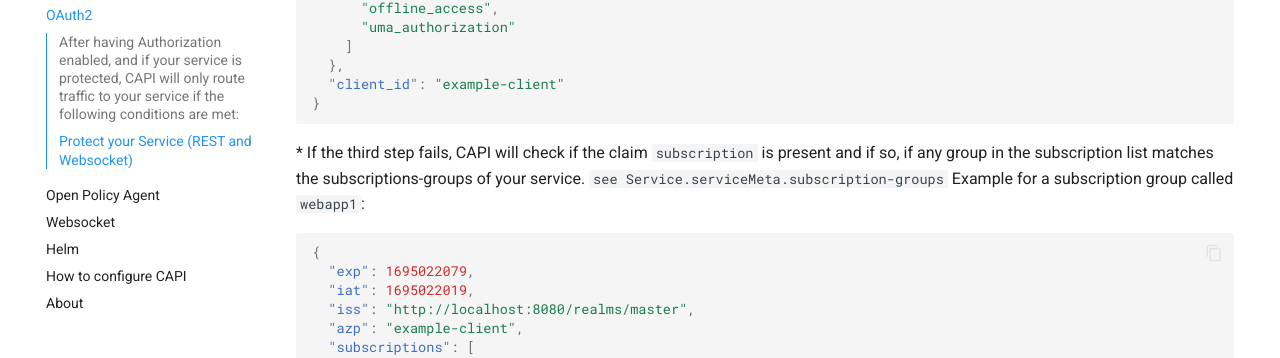
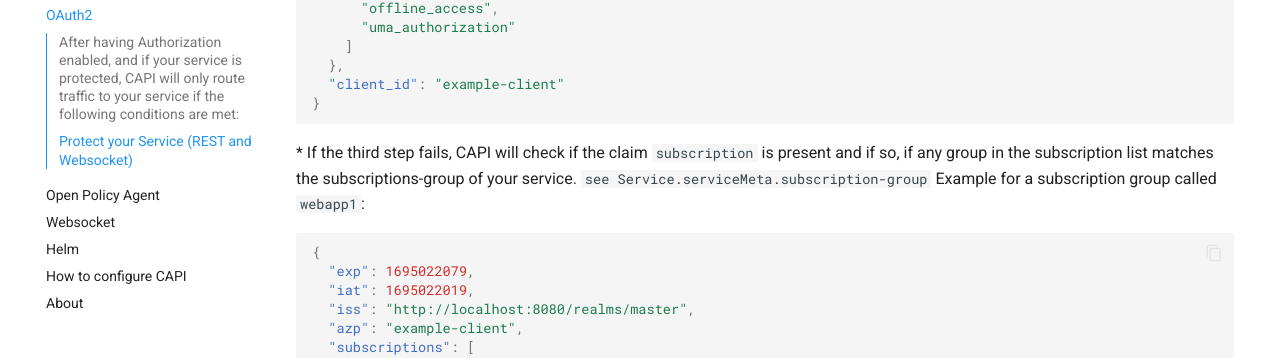
Before and after one commit to surisoft-io/capi-docs, an MkDocs documentation site: the page built from docs/oauth2.md, in a window 1280 px wide and 900 px high, scrolled down 985 px. Shown: the part 174-532 px from the top of the window. Built offline with MkDocs 1.6.1 and Material for MkDocs 9.7.7, drawn with Linux system fonts in a browser that asks for light colours; comment, search, counter and statistics services are not loaded.

Commit message:
Fixing subscription group

````diff
--- a/docs/oauth2.md
+++ b/docs/oauth2.md
@@ -49,7 +49,7 @@ Example for a service called `sample`, available on `/capi/sample/dev`:
   "client_id": "example-client"
 }
 ```
-* If the third step fails, CAPI will check if the claim `subscription` is present and if so, if any group in the subscription list matches the subscriptions-groups of your service. `see Service.serviceMeta.subscription-groups`
+* If the third step fails, CAPI will check if the claim `subscription` is present and if so, if any group in the subscription list matches the subscriptions-group of your service. `see Service.serviceMeta.subscription-group`
 Example for a subscription group called `webapp1`:
 ```json
 {
````
